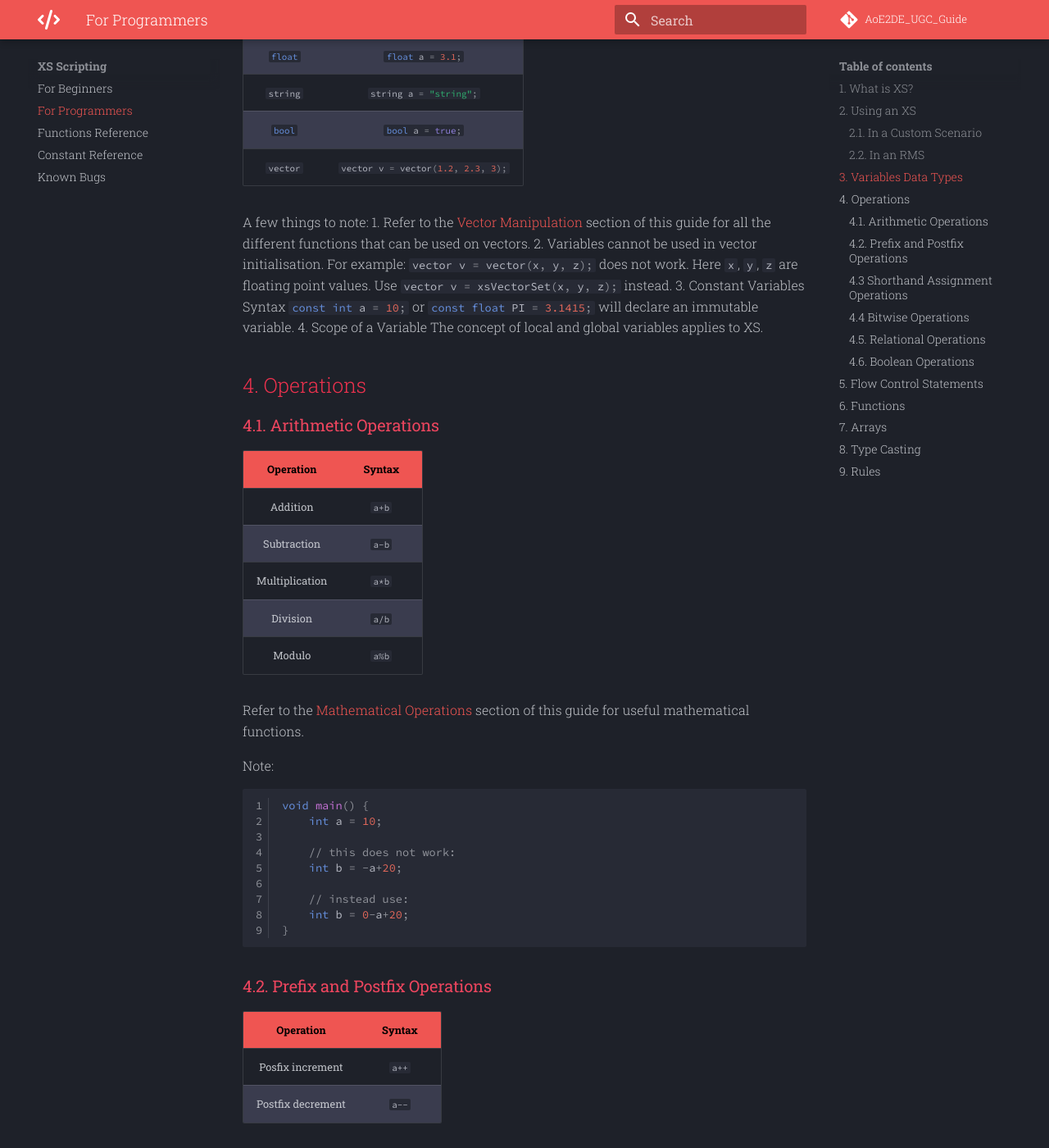
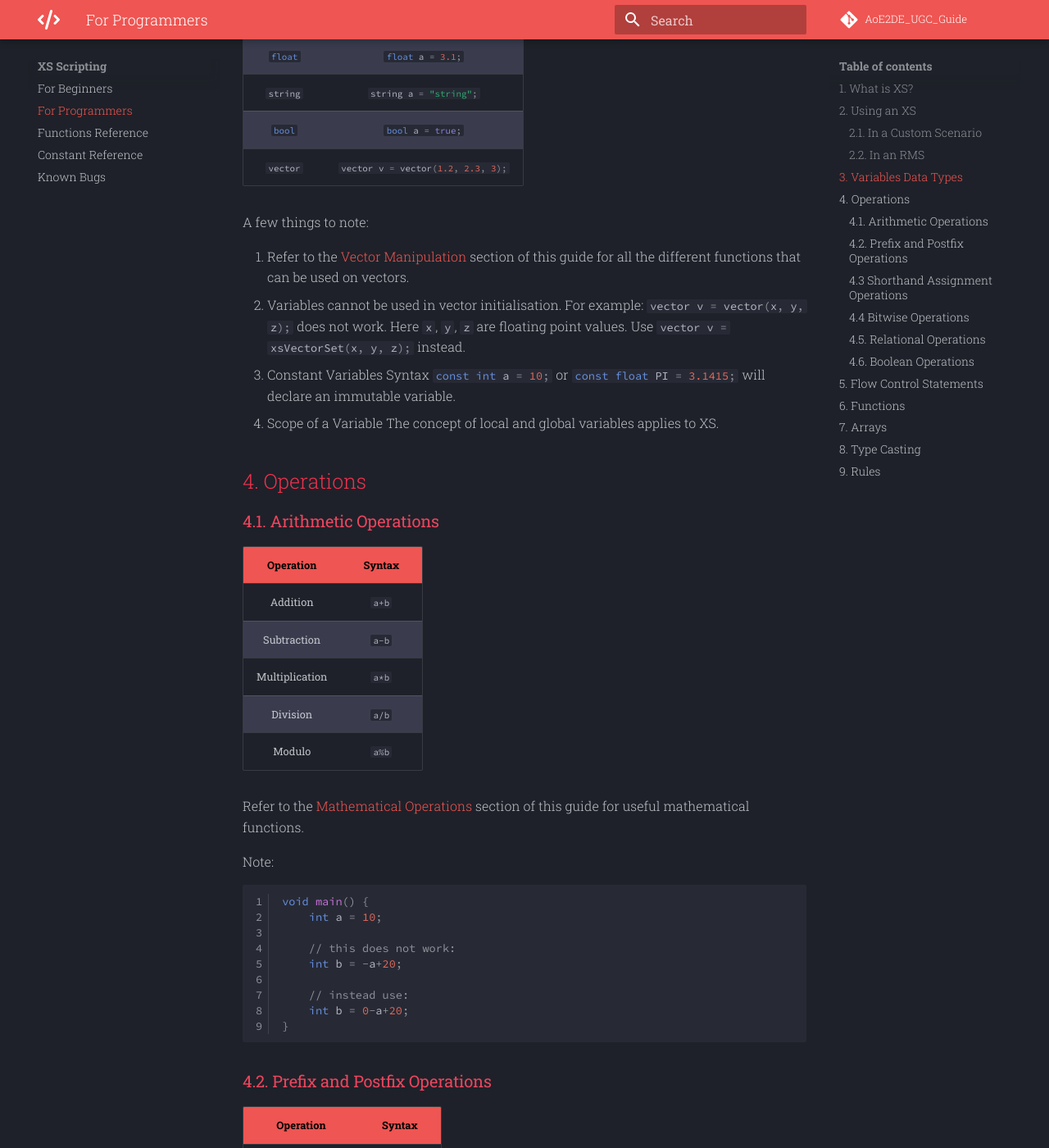
Before and after one commit to Divy1211/AoE2DE_UGC_Guide, an MkDocs documentation site: the page built from docs/general/xs/programmer.md, in a window 1280 px wide and 1400 px high, scrolled down 2422 px. Shown: the whole window at 82% size. Built offline with MkDocs 1.6.1 and Material for MkDocs 9.7.7, drawn with Linux system fonts in a browser that asks for light colours; comment, search, counter and statistics services are not loaded; part of the change alters nothing that is shown; some of the changed text lies outside the part shown.

```diff
--- a/docs/general/xs/programmer.md
+++ b/docs/general/xs/programmer.md
@@ -76,6 +76,7 @@ There are a total of 5 data types supported by XS, they are:
 |`#!cpp vector` | `#!cpp vector v = vector(1.2, 2.3, 3);` |
 
 A few things to note:
+
 1. Refer to the [Vector Manipulation](../functions/#2-vector-manipulation "Jump to: XS Scripting > Function Reference > Vector Manipulation") section of this guide for all the different functions that can be used on vectors.
 2. Variables cannot be used in vector initialisation. For example: `#!cpp vector v = vector(x, y, z);` does not work. Here `x`, `y`, `z` are floating point values. Use `#!cpp vector v = xsVectorSet(x, y, z);` instead.
 3. Constant Variables
@@ -120,11 +121,11 @@ Prefix operations are not supported by XS.
 
 ### 4.3 Shorthand Assignment Operations
 
-Shorthand Assignment operations are not suppoerted by XS.
+Shorthand Assignment operations are not supported by XS.
 
 ### 4.4 Bitwise Operations
 
-Bitwise operations are not suppoerted by XS.
+Bitwise operations are not supported by XS.
 
 ### 4.5. Relational Operations
 | **Operation**            | **Syntax** |
```
